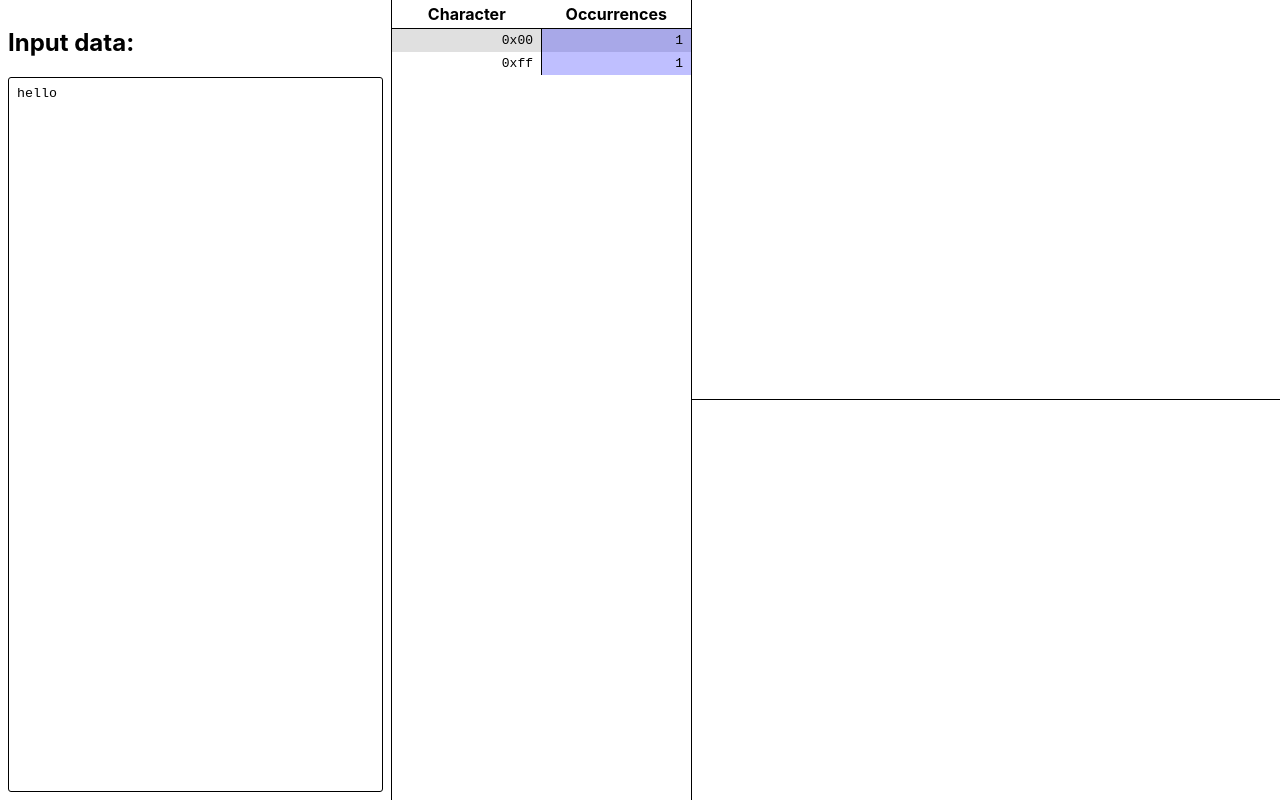
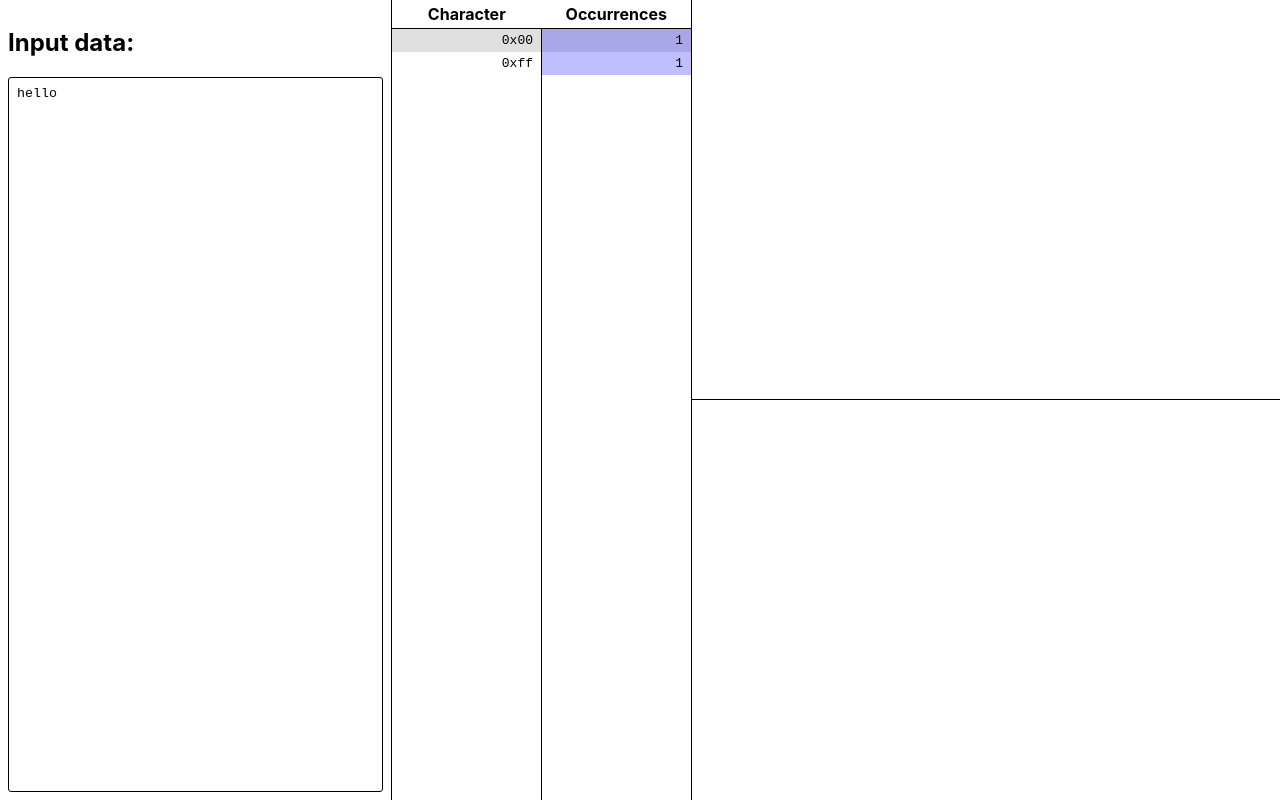
Before and after one commit to 190n/huffman-visualization, a website built with Vite: page index.html in a window 1280 px wide. Built offline with nearby package versions, Linux system fonts and the light colour scheme; some packages are replaced by stand-ins of ours; what utf8 would draw is missing.

Commit message:
Full height column border even for short table

```diff
--- a/index.html
+++ b/index.html
@@ -23,6 +23,8 @@
 					<tbody id="histogram">
 					</tbody>
 				</table>
+				<!-- draws a vertical border between the columns even after the last row -->
+				<div role="presentation" id="dummy-border"></div>
 			</section>
 			<section id="pq-section"></section>
 			<section id="huffman-section"></section>
--- a/src/styles.scss
+++ b/src/styles.scss
@@ -40,6 +40,8 @@ section {
 	padding: 0;
 	height: 100%;
 	overflow-y: scroll;
+	display: flex;
+	flex-direction: column;
 
 	table {
 		width: 100%;
@@ -72,6 +74,13 @@ section {
 			}
 		}
 	}
+
+	#dummy-border {
+		width: calc(50% + 0.5px);
+		box-sizing: border-box;
+		border-right: thin solid black;
+		flex-grow: 1;
+	}
 }
 
 #pq-section {
```
